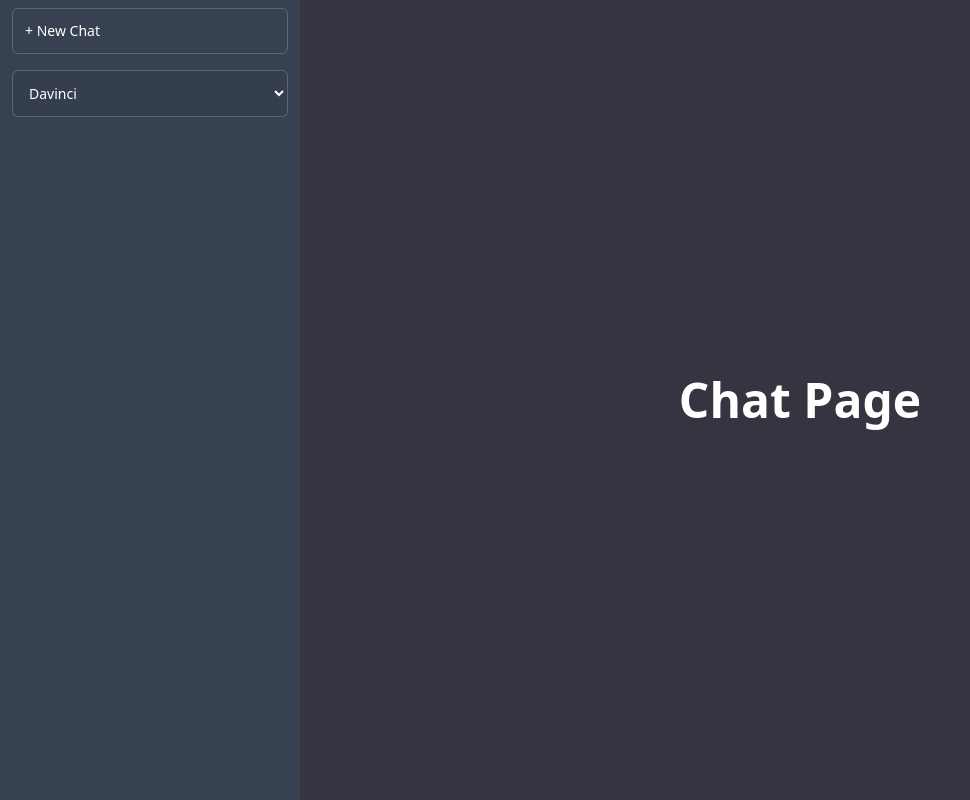
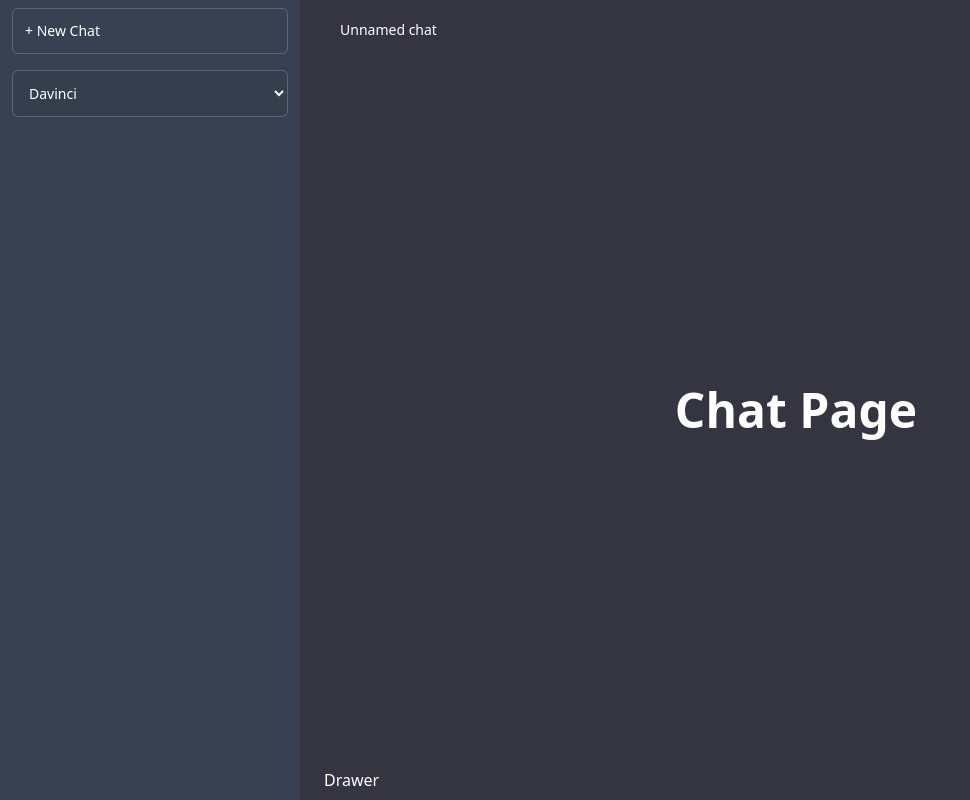
Before and after one commit to rockgabi/nextjs-chatgtp-starter, a Next.js app: page /app/chats/1 in a window 1280 px wide. Shown: the whole page, without its empty margins (0-970 px from the left). Built offline with nearby package versions, Linux system fonts and the light colour scheme; no server answers; the database is empty.

Commit message:
Rename widget

```diff
--- a/app/app/chats/[id]/page.tsx
+++ b/app/app/chats/[id]/page.tsx
@@ -1,11 +1,25 @@
+import { useRouter } from 'next/router'
 import React from 'react'
+import RenameChat from '../../../../components/rename-chat'
 
-function ChatPage() {
+type Props = {
+  params: {
+    id: string
+  }
+}
+
+
+function ChatPage({ params }: Props) {
+
   return (
-    <div className="flex flex-row">
+    <div className="flex flex-col h-screen py-2">
+      <div className="">
+        <RenameChat chatRef={params.id as string}></RenameChat>
+      </div>
       <div className="flex flex-1 items-center justify-center h-screen">
         <h1 className="text-5xl font-bold m-5">Chat Page</h1>
       </div>
+      <div className="">Drawer</div>
     </div>
   )
 }
--- a/app/app/layout.tsx
+++ b/app/app/layout.tsx
@@ -13,10 +13,10 @@ export default async function Layout({
 
   return (
     <SessionProvider session={session}>
-      <div className="flex flex-row">
+      <div className="flex flex-row gap-3">
         <Sidebar></Sidebar>
 
-        <div className="flex flex-col flex-1">
+        <div className="flex flex-col flex-1 px-3">
           {children}
         </div>
 
--- a/components/chat-nav-items.tsx
+++ b/components/chat-nav-items.tsx
@@ -4,6 +4,7 @@ import { collection } from "firebase/firestore";
 import { db } from "../firebase";
 import { useCollection } from "react-firebase-hooks/firestore";
 import { useSession } from "next-auth/react"
+import Link from "next/link";
 
 function ChatNavItems() {
   const { data: session} = useSession();
@@ -11,17 +12,18 @@ function ChatNavItems() {
     session && collection(db, 'users', session?.user?.email!, 'chats')
   )
 
-  console.log('Chats ', chats);
   return <>
-    { chats && chats.docs.map(c =>
-    <div key={c.id} className="flex py-3 px-3 items-center gap-3 rounded-md bg-gray-800/10 hover:bg-gray-500/10 transition-colors duration-200 text-white cursor-pointer text-sm mb-2 flex-shrink-0">
+    { chats && chats.docs.map(c => {
+      const chat = c.data();
+      return <Link href={'/app/chats/' + c.id} key={c.id} className="flex py-3 px-3 items-center gap-3 rounded-md bg-gray-800/10 hover:bg-gray-500/10 transition-colors duration-200 text-white cursor-pointer text-sm mb-2 flex-shrink-0">
       <div className="flex flex-col">
         <div className="flex items-center gap-2">
           <div className="w-3 h-3 rounded-full bg-green-600" />
-          <div className="font-bold">{c.name || 'Unnamed chat'}</div>
+          <div className="font-bold">{chat.name || 'Unnamed chat'}</div>
         </div>
       </div>
-    </div>)}
+    </Link>
+    })}
   </>
 }
 
--- /dev/null
+++ b/components/rename-chat.tsx
@@ -0,0 +1,38 @@
+'use client'
+
+import { doc, updateDoc } from "firebase/firestore";
+import { useSession } from "next-auth/react";
+import { useEffect, useState } from "react";
+import { useDocument } from "react-firebase-hooks/firestore";
+import { db } from "../firebase";
+
+type Props = {
+  chatRef: string
+}
+
+function RenameChat({ chatRef } : Props) {
+  const session = useSession();
+  const [cd] = useDocument(doc(db, 'users', session.data?.user?.email!, 'chats', chatRef));
+  const [value, setValue] = useState('');
+
+
+  useEffect(() => {
+    // Everytime the underlying chat document changes, we will update the controlled input with the name value
+    const chat = cd?.data();
+    setValue(chat?.name || 'Unnamed chat');
+  }, [cd]);
+
+  function persist() {
+    updateDoc(doc(db, 'users', session.data?.user?.email!, 'chats', chatRef), { name: value });
+  }
+
+  return <input
+    type="text"
+    className="py-3 px-4 text-white bg-transparent cursor-pointer text-sm w-100 hover:bg-gray-500/10 transition-colors duration-200"
+    value={value}
+    onChange={(v) => setValue(v.currentTarget.value)}
+    onBlur={persist}
+  />;
+}
+
+export default RenameChat;
--- a/components/sidebar.tsx
+++ b/components/sidebar.tsx
@@ -2,10 +2,10 @@ import NewChatButton from "./new-chat-button";
 import SignOutButton from "./sign-out-button";
 import ChatNavItems from "./chat-nav-items";
 
-async function sidebar() {
+function sidebar() {
 
   return (
-    <div className="min-w-[300px] flex flex-col mr-5 py-2 px-3 dark bg-gray-700 gap-2">
+    <div className="min-w-[300px] flex flex-col py-2 px-3 dark bg-gray-700 gap-2">
       <NewChatButton></NewChatButton>
 
       <select className="flex py-3 px-3 items-center gap-3 rounded-md bg-gray-800/10 hover:bg-gray-500/10 transition-colors duration-200 text-white cursor-pointer text-sm mb-2 flex-shrink-0 border border-white/20">
```
Also changed, not shown: 1 other file (tests, documents, lock files or other folders).
